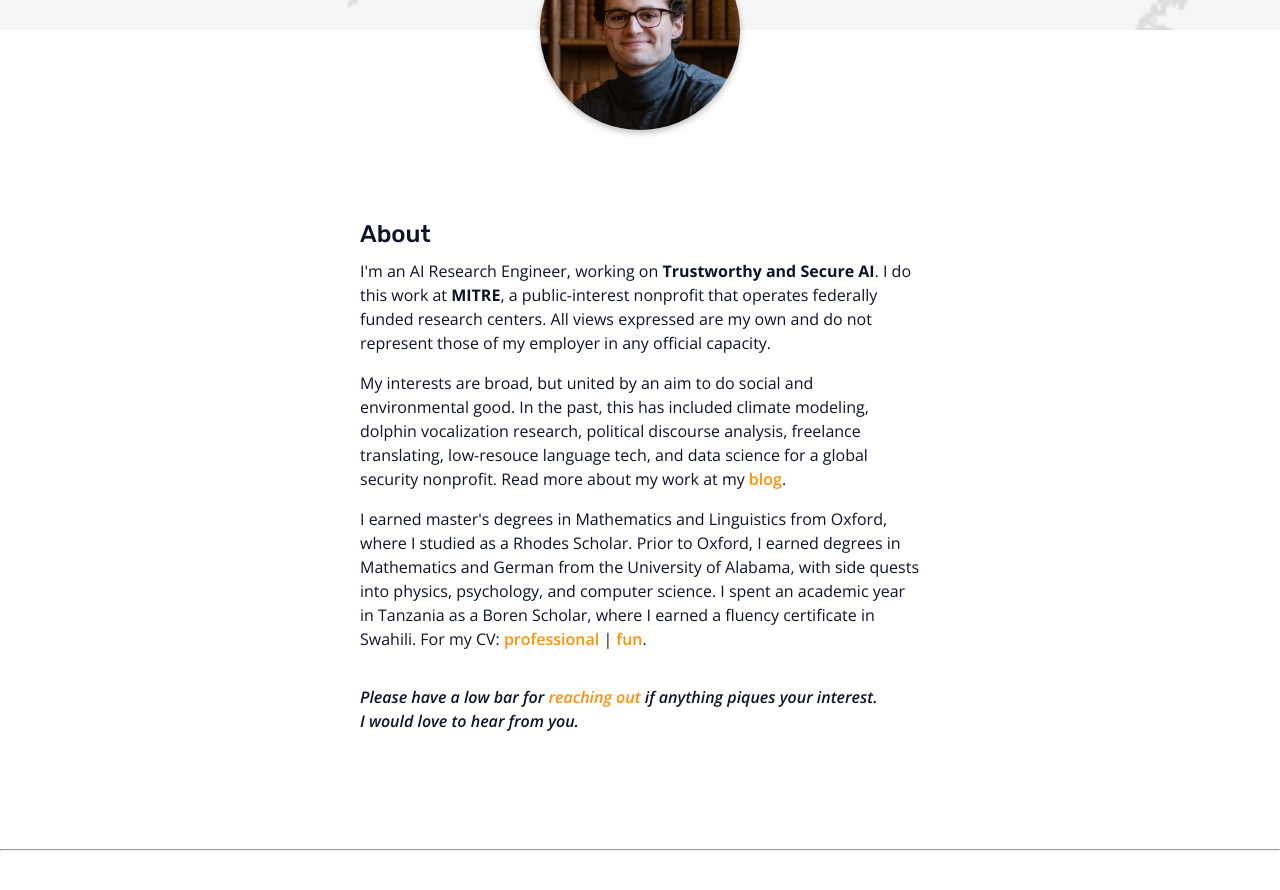
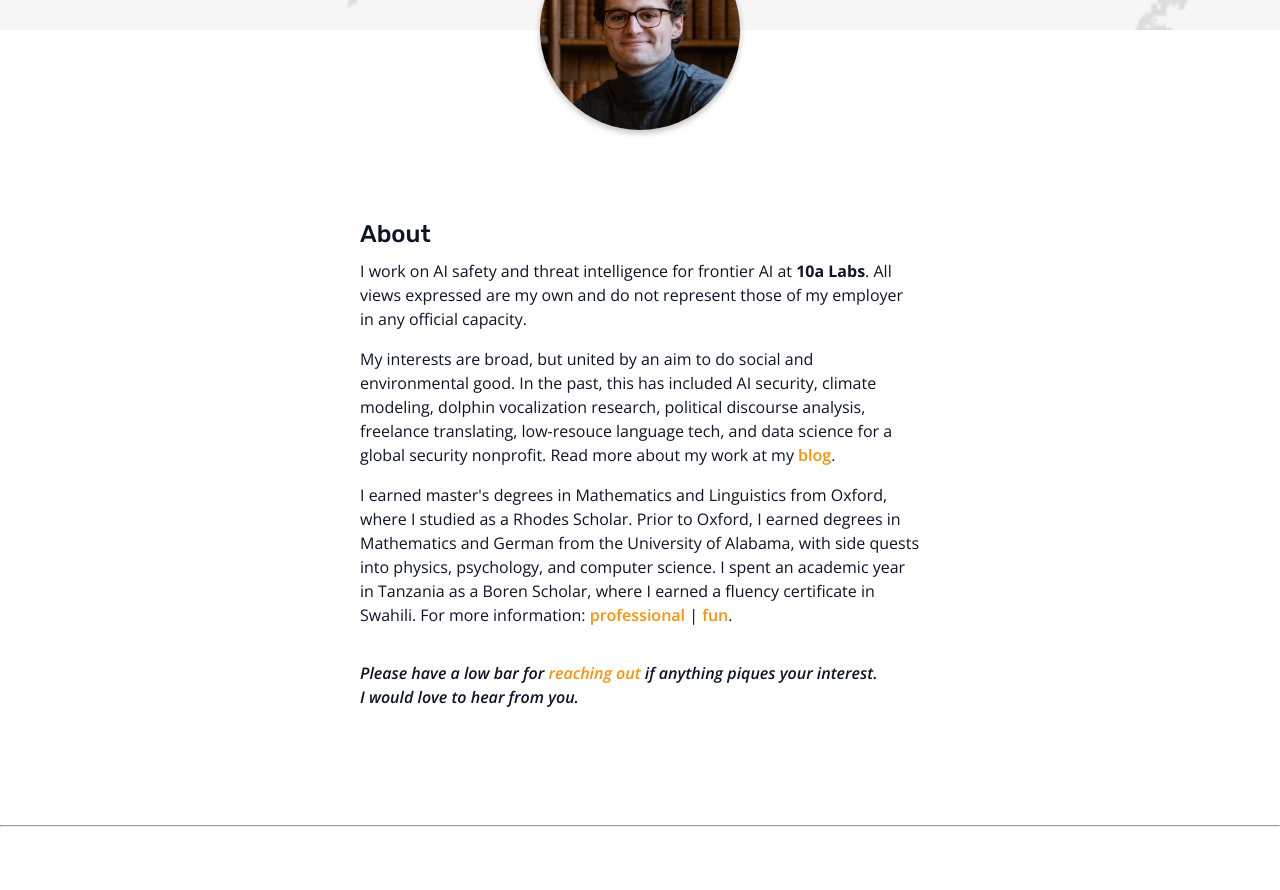
Before and after one commit to nickphayes/nickphayes.github.io, a Jekyll site: the page built from index.html, in a window 1280 px wide and 900 px high, scrolled down 470 px. Shown: the top 890 px of the window. Built offline with Jekyll 4.4.1, drawn with Linux system fonts in a browser that asks for light colours; some of the changed text lies outside the part shown.

Commit message:
job update

```diff
--- a/_includes/about.html
+++ b/_includes/about.html
@@ -1,15 +1,14 @@
 <div class="bio" id="blurb">
     <h2>About</h2>
     <p>
-        I'm an AI Research Engineer, working on <b>Trustworthy and Secure AI</b>. I do this work at <b>MITRE</b>,
-        a public-interest nonprofit that operates federally funded research centers.
+        I work on AI safety and threat intelligence for frontier AI at <b>10a Labs</b>.
         All views expressed are my own and do not represent
         those of my employer in any official capacity.
     </p>
     <p>
         My interests are broad, but united by an aim to
         do social and environmental good.
-        In the past, this has included climate modeling, dolphin vocalization research,
+        In the past, this has included AI security, climate modeling, dolphin vocalization research,
         political discourse analysis, freelance translating, low-resouce language tech,
         and data science for
         a global security nonprofit.
@@ -20,7 +19,7 @@
         where I studied as a Rhodes Scholar. Prior to Oxford, I earned degrees in Mathematics and German
         from the University of Alabama, with side quests into physics, psychology, and computer science.
         I spent an academic year in Tanzania as a Boren Scholar, where I earned a fluency certificate in
-        Swahili. For my CV: <a href="{{ site.linkedin }}" target="_blank" rel="noopener noreferrer">professional</a> | <a href="#experience-target">fun</a>.
+        Swahili. For more information: <a href="{{ site.linkedin }}" target="_blank" rel="noopener noreferrer">professional</a> | <a href="#experience-target">fun</a>.
     </p>
         <br>
         <p class="call-to-contact">Please have a low bar for <a href="{{ site.baseurel }}contact">reaching out</a> if anything piques your interest.<br>
```
Also changed, not shown: _data/experience.yml (+8 -4 lines).
